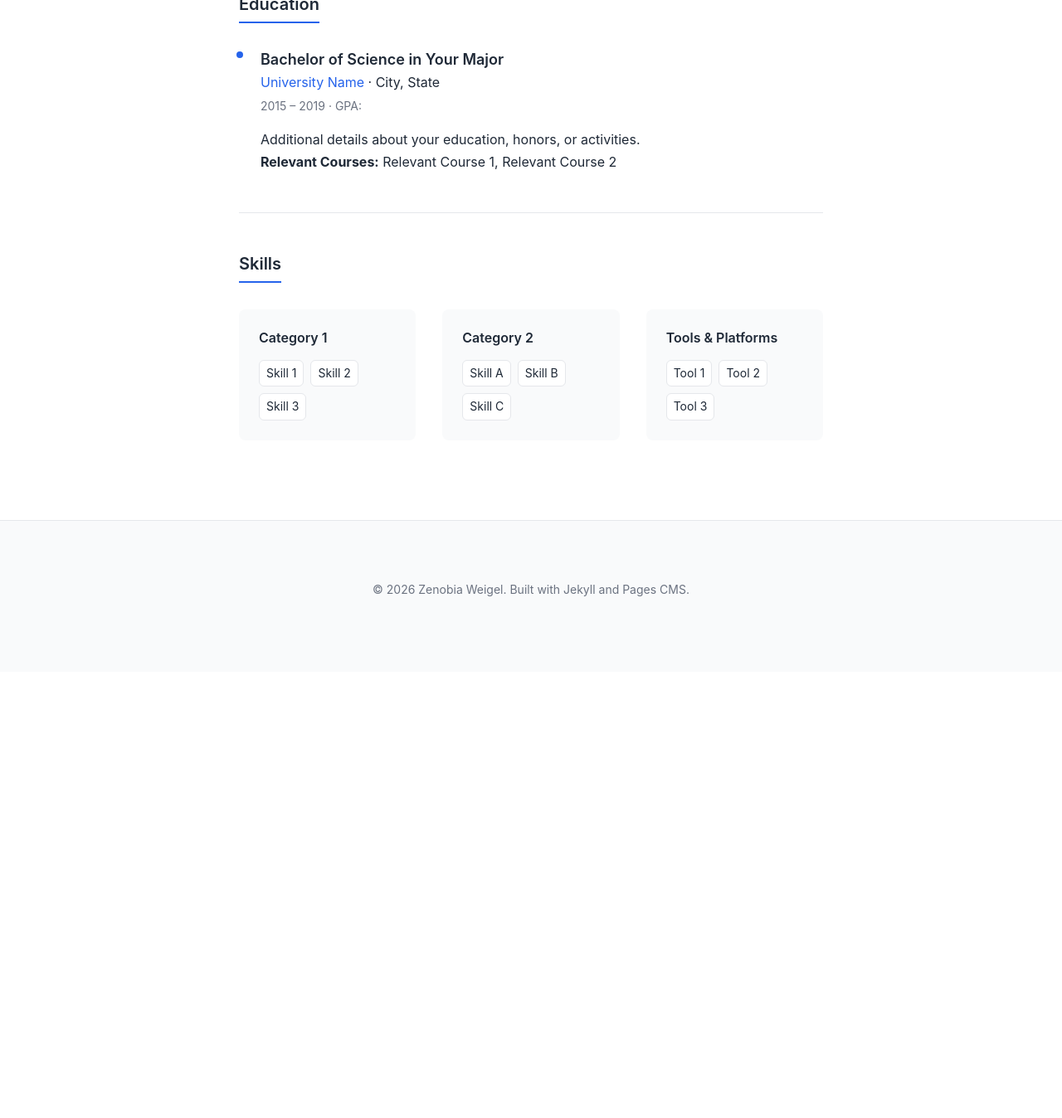
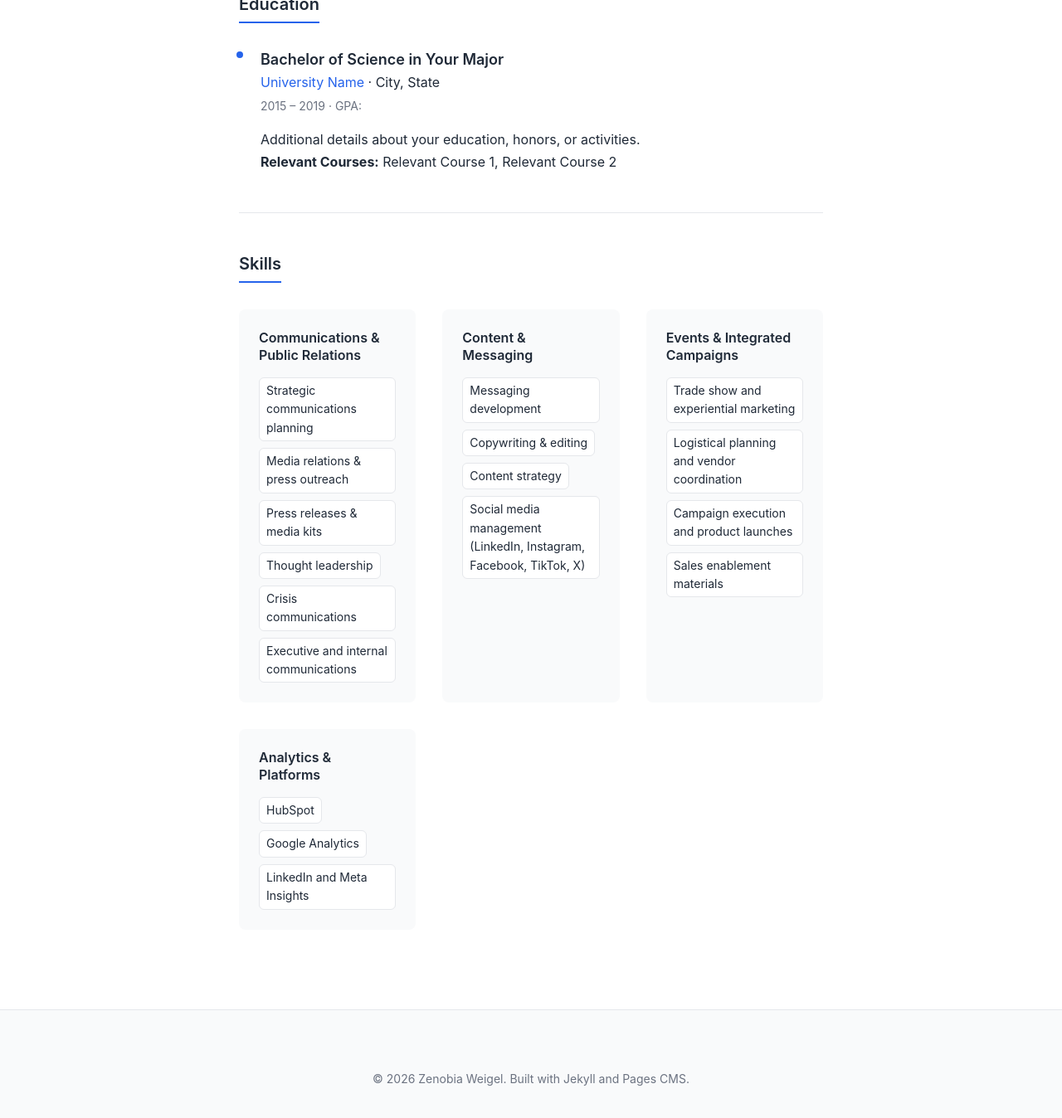
Before and after one commit to Zenobia-Weigel/Zenobia-Portfolio-Website, a Jekyll site: the page built from index.html, in a window 1280 px wide and 1400 px high, scrolled down 1502 px. Shown: the top 1348 px of the window at 83% size. Built offline with Jekyll 4.4.1, drawn with Linux system fonts in a browser that asks for light colours; before the commit the page ends 2312 px from its top, so only the background shows below that.

Commit message:
Update _data/skills.yml (via Pages CMS)

```diff
--- a/_data/skills.yml
+++ b/_data/skills.yml
@@ -1,21 +1,28 @@
-section_title: "Skills"
+section_title: Skills
 show: true
-
 categories:
-  - name: "Category 1"
+  - name: Communications & Public Relations
     items:
-      - "Skill 1"
-      - "Skill 2"
-      - "Skill 3"
-
-  - name: "Category 2"
+      - Strategic communications planning
+      - Media relations & press outreach
+      - Press releases & media kits
+      - Thought leadership
+      - Crisis communications
+      - Executive and internal communications
+  - name: Content & Messaging
     items:
-      - "Skill A"
-      - "Skill B"
-      - "Skill C"
-
-  - name: "Tools & Platforms"
+      - Messaging development
+      - Copywriting & editing
+      - Content strategy
+      - Social media management (LinkedIn, Instagram, Facebook, TikTok, X)
+  - name: Events & Integrated Campaigns
     items:
-      - "Tool 1"
-      - "Tool 2"
-      - "Tool 3"
+      - Trade show and experiential marketing
+      - Logistical planning and vendor coordination
+      - Campaign execution and product launches
+      - Sales enablement materials
+  - name: Analytics & Platforms
+    items:
+      - HubSpot
+      - Google Analytics
+      - LinkedIn and Meta Insights
```
